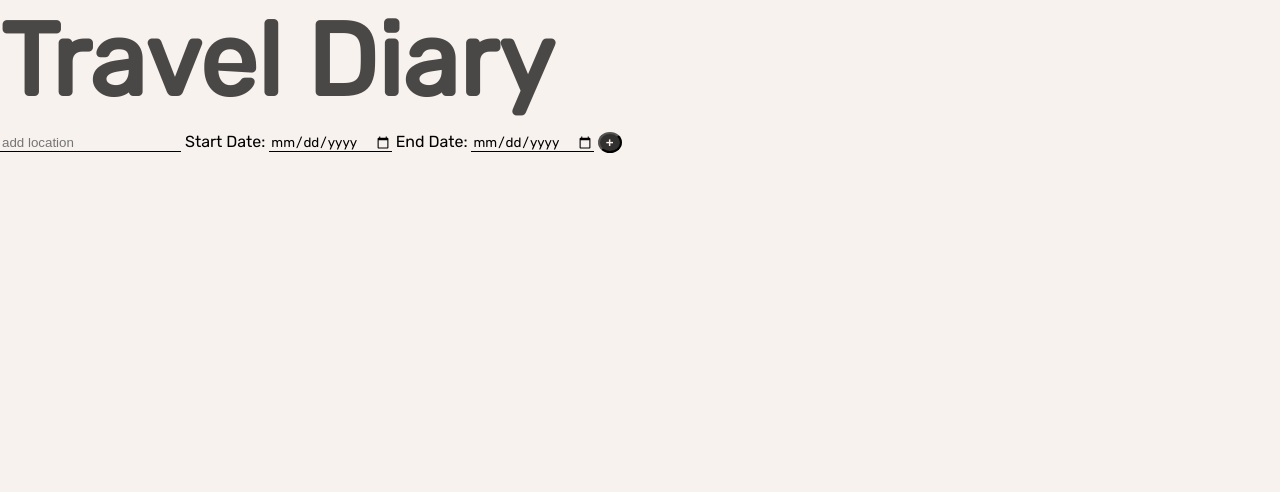
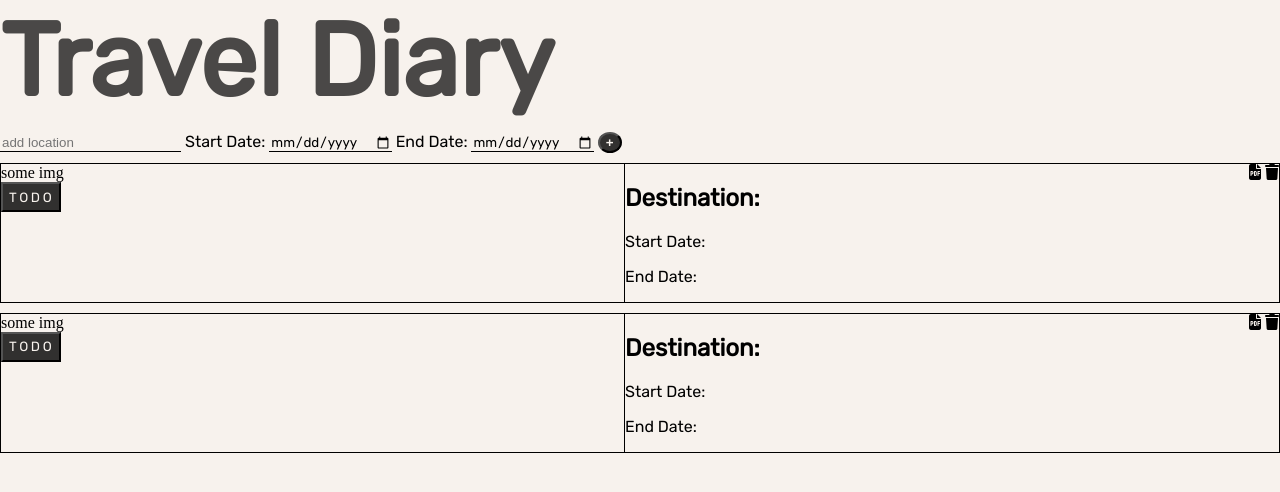
Before and after one commit to mspil88/udacity-travel-app, a website: page src/client/views/index.html in a window 1280 px wide. Drawn offline with nearby package versions, Linux system fonts and the light colour scheme; files that its build step writes are made by us from their sources.

Commit message:
initial main content idea

```diff
--- a/src/client/styles/main.scss
+++ b/src/client/styles/main.scss
@@ -1,7 +1,9 @@
 $backgroundColor: #f7f2ed;
+$btnColor: rgba(0, 0, 0, 0.8);
 $maxWidth: 100%;
 $minWidth: 0;
 $gridGap: 10px;
+$font: Rubik;
 
 body {
     width: $maxWidth;
@@ -20,3 +22,52 @@ body {
         "footer"
     ;
 }
+
+.main {
+    // display: flex;
+    // flex-wrap: wrap;
+    // flex-direction: row;
+}
+
+.trip-container {
+    border: 1px solid black;
+    margin-bottom: 10px;
+}
+
+.image-container{
+    border-right: 1px solid black;
+}
+
+.nav-container {
+    float: right;
+}
+
+.todo-btn {
+    // border-radius: 5px;
+    justify-content: space-evenly;
+    background-color: $btnColor;
+    color: $backgroundColor;
+    align-items: center;
+    font-family: $font;
+    height: 30px;
+    width: 60px;
+    margin-bottom: 10px;
+    transition: all 1s ease;
+    text-transform: uppercase;
+    letter-spacing: 0.2em;
+
+    &:hover {
+        background-color: $backgroundColor;
+        color: $btnColor;
+    }
+}
+
+.trip-info {
+    display: grid;
+    // grid-template-columns: repeat(3, 1fr);
+    grid-template-columns: repeat(auto-fit, minmax(300px, 1fr));
+}
+
+h1, p {
+    font-family: $font;
+}
--- a/src/client/views/index.html
+++ b/src/client/views/index.html
@@ -28,6 +28,55 @@
             </section>
             <section class="main">
 
+                <div class="trip-container">
+                    <div class="nav-container">
+                        <i class="fa-solid fa-file-pdf"></i>
+                        <i class="fa-sharp fa-solid fa-trash"></i>
+                    </div>
+
+                    <div class="trip-info">
+                        <div class="image-container">
+                            <div class="img-placeholder">some img</div>
+                            <div class="to-do-container">
+                                <button class="todo-btn">ToDo</button>
+                            </div>
+                        </div>
+
+                        <div class="trip-info-container">
+                            <h1>Destination: </h1>
+                            <p>Start Date: </p>
+                            <p>End Date: </p>
+
+                        </div>
+                    </div>
+
+
+                </div>
+
+                <div class="trip-container">
+                    <div class="nav-container">
+                        <i class="fa-solid fa-file-pdf"></i>
+                        <i class="fa-sharp fa-solid fa-trash"></i>
+                    </div>
+
+                    <div class="trip-info">
+                        <div class="image-container">
+                            <div class="img-placeholder">some img</div>
+                            <div class="to-do-container">
+                                <button class="todo-btn">ToDo</button>
+                            </div>
+                        </div>
+
+                        <div class="trip-info-container">
+                            <h1>Destination: </h1>
+                            <p>Start Date: </p>
+                            <p>End Date: </p>
+
+                        </div>
+                    </div>
+
+
+                </div>
             </section>
             <footer>
 
```
